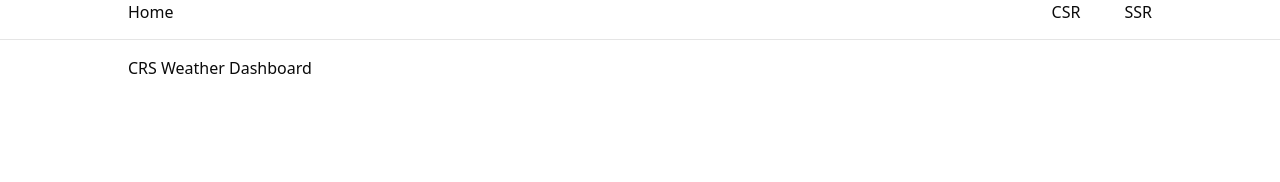
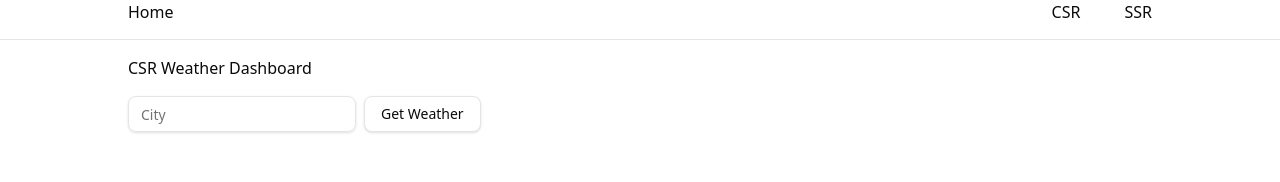
Before and after one commit to vasenkom/weather-app-next, a Next.js app: page /CSR in a window 1280 px wide. Shown: the top 182 px of the page. Built offline with nearby package versions, Linux system fonts and the light colour scheme.

Commit message:
feat: add CRS dashboard

```diff
--- a/app/(root)/CSR/page.tsx
+++ b/app/(root)/CSR/page.tsx
@@ -1,7 +1,113 @@
-export default function CRS() {
+"use client"
+
+import { Button } from "@/components/ui/button"
+import { Input } from "@/components/ui/input"
+import { useWeatherContext } from "@/app/_lib/context/context"
+import { fetchWeather } from "@/app/_lib/fetch/fetchWeather"
+import { useState } from "react"
+import Cards from "@/app/_lib/components/Cards"
+import { Spinner } from "@/components/ui/spinner"
+
+export default function CSR() {
+    const {updateInputState} = useWeatherContext()
+    const [currentWeather, setCurrentWeather] = useState<any>(null);
+    const [forecastWeather, setForecastWeather] = useState<any>(null);
+    const [error, setError] = useState<string | null>(null);
+    const [loading, setLoading] = useState(false)
+
+    const city = currentWeather?.location?.name ?? 0
+    const country = currentWeather?.location?.country ?? 0
+    const currentTemperature = currentWeather?.current?.temp_c ?? 0
+    const feelsLike = currentWeather?.current?.feelslike_c ?? 0
+    const condition = currentWeather?.current?.condition?.text ?? 0
+    const conditionIcon = currentWeather?.current?.condition?.icon ?? 0
+    const precip_mm = currentWeather?.current?.precip_mm ?? 0
+    const wind_kph = currentWeather?.current?.wind_kph ?? 0
+    const wind_dir = currentWeather?.current?.wind_dir ?? 0
+
+    const tomorrowDate = forecastWeather?.forecast?.forecastday?.[1]?.date ?? 0;
+    const tomorrowTempMax = forecastWeather?.forecast?.forecastday?.[1]?.day?.maxtemp_c ?? 0;
+    const tomorrowTempMin = forecastWeather?.forecast?.forecastday?.[1]?.day?.mintemp_c ?? 0;
+
+    const futureDate = forecastWeather?.forecast?.forecastday?.[2]?.date ?? 0;
+    const futureTempMax = forecastWeather?.forecast?.forecastday?.[2]?.day?.maxtemp_c ?? 0;
+    const futureTempMin = forecastWeather?.forecast?.forecastday?.[2]?.day?.mintemp_c ?? 0;
+
+    const onSubmit = async (e: React.FormEvent<HTMLFormElement>) => {
+        e.preventDefault();
+        setError(null);
+        setLoading(true)
+
+        //FormData allows to read inputs from form; strores key-value pairs
+        const city = (new FormData(e.currentTarget).get("city") as string)
+        updateInputState('city', city)
+
+        try {
+            const data = await fetchWeather(city);
+
+        if (data.error) {
+            setError(data.error);
+            setCurrentWeather(null);
+            setForecastWeather(null);
+            return;
+        }
+
+        setCurrentWeather(data.current);
+        setForecastWeather(data.forecast);
+        } finally {
+            setLoading(false)
+        }
+
+    }
+
     return (
         <div className="mx-auto w-[80%] mt-4">
-            <h1>CRS Weather Dashboard</h1>
+            <h1>CSR Weather Dashboard</h1>
+            <div className="flex flex-col items-start w-full max-w-sm items-center gap-2 mt-4">
+                <form onSubmit={onSubmit} className="flex gap-2">
+                    <Input type="text" placeholder="City" name="city" />
+                    <Button type="submit" variant="outline">
+                        Get Weather
+                    </Button>
+                </form>
+                {error && (
+                    <p className="text-red-500 text-sm mt-2">
+                        {error}
+                    </p>
+                )}
+            </div>
+            {loading && (
+                <div className="flex items-center justify-center">
+                    <Spinner className="size-30" />
+                </div>
+            )}
+            <div className={currentWeather ? "mt-4" : "hidden mt-4"}>
+                <h1><span className="font-semibold">{city}</span>, {country}</h1>
+                <h2 className="mt-3">Current conditions:</h2>
+                <div className="mt-2 flex sm:flex-row gap-2 flex-col">
+                    <Cards text={`${currentTemperature}°`} description={`Feels like ${feelsLike}°`}/>
+                    <Cards text={
+                        <div className="flex items-center gap-2">
+                            <img
+                                src={`https:${conditionIcon}`}
+                                alt={condition}
+                                className="w-6 h-6"
+                            />
+                            <span>{condition}</span>
+                        </div>
+                    }
+                    description={`${precip_mm} mm`}
+                    />
+                    <Cards text={`${wind_kph}km/h, ${wind_dir}`}/>
+                </div>
+                <div className={forecastWeather ? "mt-4" : "hidden mt-4"}>
+                    <h2 className="mt-3">Weather forecast:</h2>
+                    <div className="mt-2 flex sm:flex-row gap-2 flex-col">
+                        <Cards text={`Tomorrow, ${tomorrowDate}`} description={`${tomorrowTempMax}° / ${tomorrowTempMin}° `}/>
+                        <Cards text={`${futureDate}`} description={`${futureTempMax}° / ${futureTempMin}° `}/>
+                    </div>
+                </div>
+            </div>
         </div>
     )
 }
```
